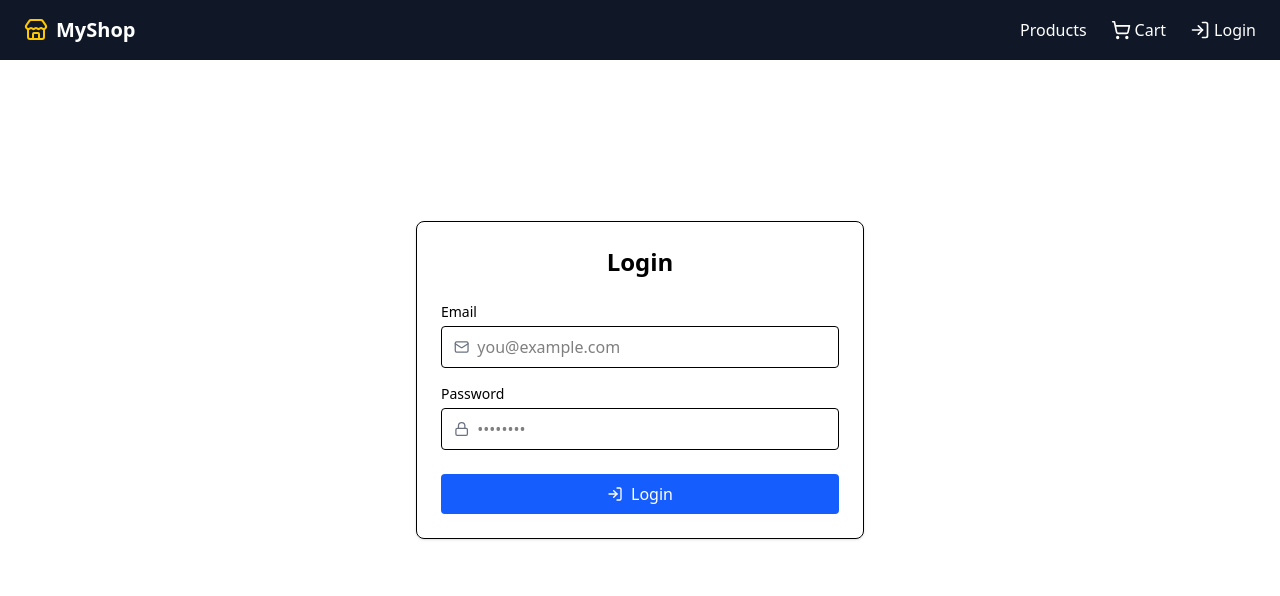
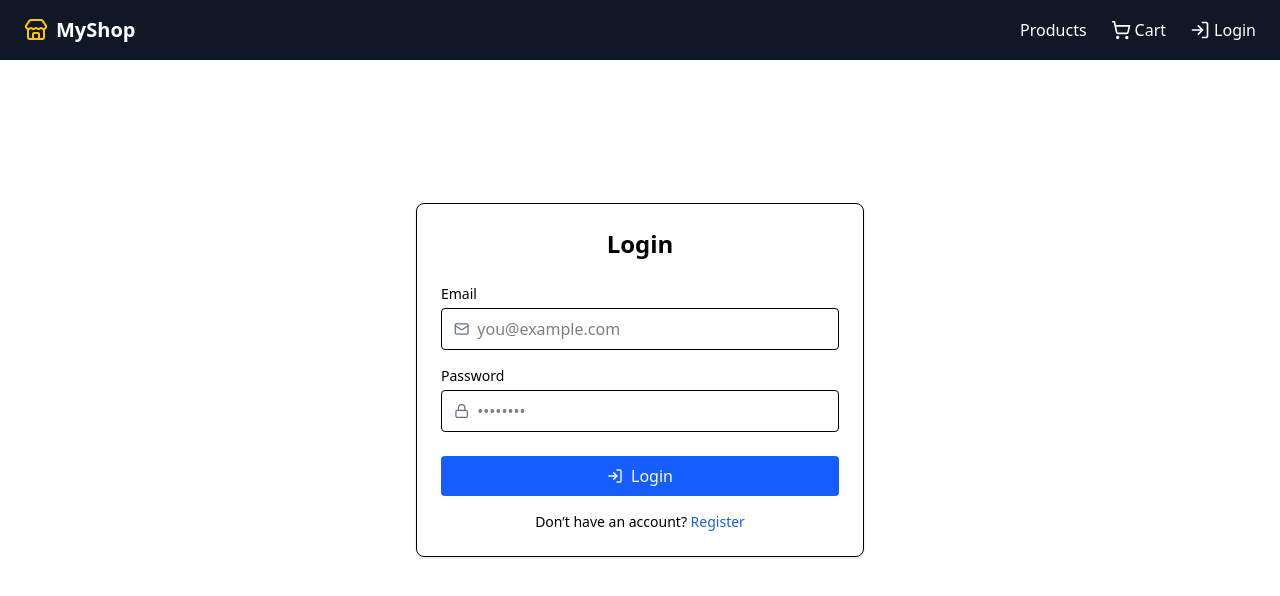
Before and after one commit to Debasis-Hasdah/E-Commerce, a React (Vite) app: page /login in a window 1280 px wide. Shown: the top 596 px of the page. Built offline with nearby package versions, Linux system fonts and the light colour scheme.

Commit message:
add  register link in the login

```diff
--- a/src/pages/Login.jsx
+++ b/src/pages/Login.jsx
@@ -70,6 +70,12 @@
           <LogIn className="w-4 h-4" />
           Login
         </button>
+        <p className="text-sm text-center mt-4">
+  Don’t have an account?{" "}
+  <a href="/register" className="text-blue-600">
+    Register
+  </a>
+</p>
 
       </form>
     </div>
```
